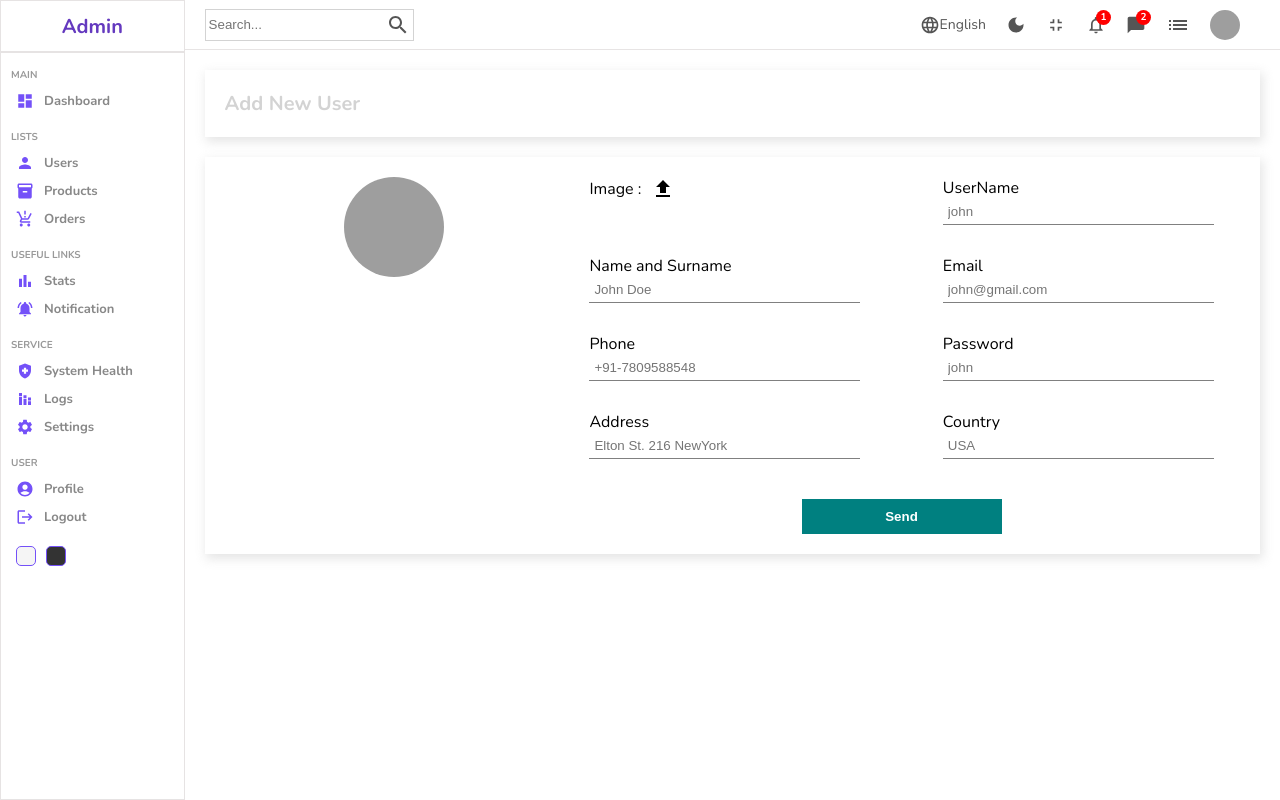
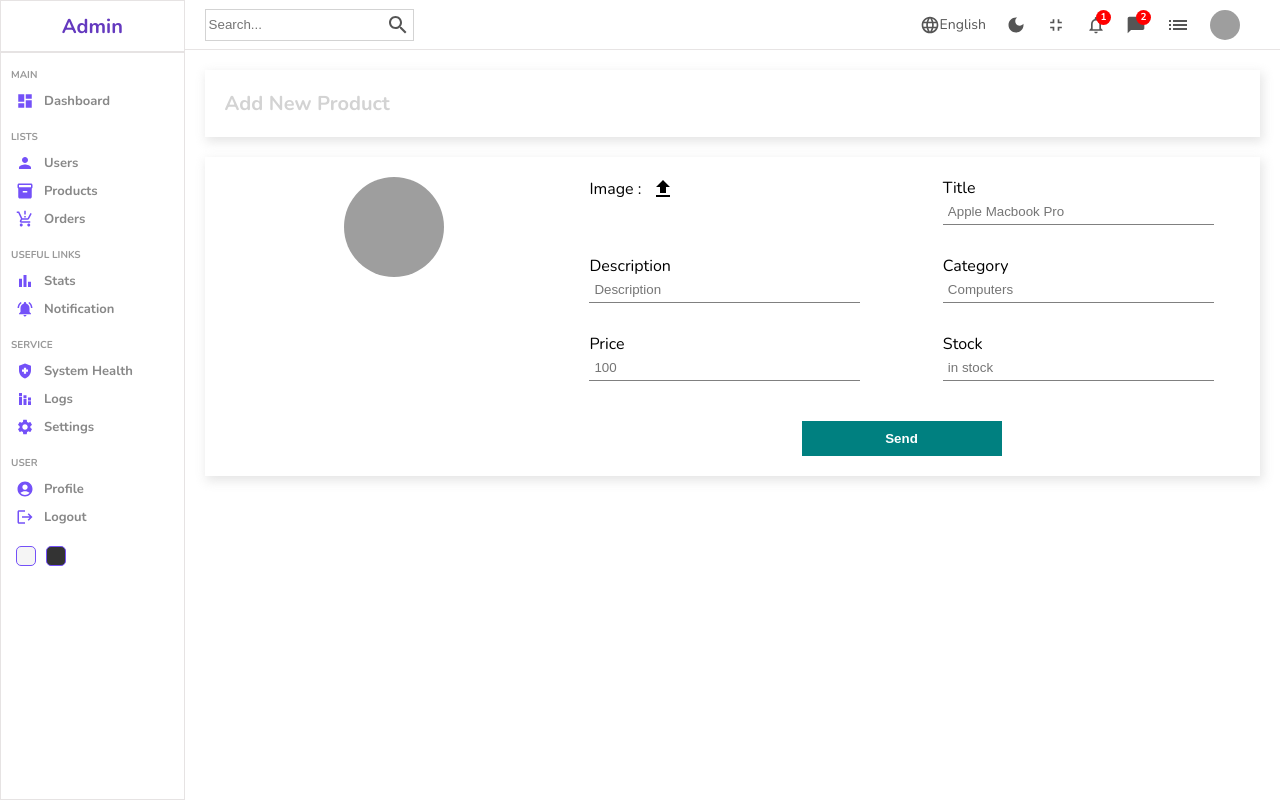
Before and after one commit to imsikun/admin_panel, a React (Create React App) app: page /products/new in a window 1280 px wide. Built offline with nearby package versions, Linux system fonts and the light colour scheme; grey boxes are pictures that could not be loaded.

Commit message:
finishing project

```diff
--- a/src/App.js
+++ b/src/App.js
@@ -5,6 +5,8 @@
 import List from './pages/list/List';
 import Single from './pages/single/Single';
 import New from './pages/new/New';
+import { userInputs } from './formSource';
+import { productInputs } from './formSource';
 function App() {
   return (
     <div className='App'>
@@ -15,12 +17,18 @@
           <Route path='users'>
             <Route index element={<List />} />
             <Route path=':userId' element={<Single />} />
-            <Route path='new' element={<New />} />
+            <Route
+              path='new'
+              element={<New inputs={userInputs} title='Add New User' />}
+            />
           </Route>
           <Route path='products'>
             <Route index element={<List />} />
             <Route path=':productId' element={<Single />} />
-            <Route path='new' element={<New />} />
+            <Route
+              path='new'
+              element={<New inputs={productInputs} title='Add New Product' />}
+            />
           </Route>
         </Route>
       </Routes>
--- a/src/components/datatable/Datatable.jsx
+++ b/src/components/datatable/Datatable.jsx
@@ -1,6 +1,7 @@
 import './datatable.scss';
 import { DataGrid } from '@mui/x-data-grid';
 import { userColumns, userRows } from '../../datatablesource';
+import { Link } from 'react-router-dom';
 
 function Datatable() {
   const actionColumn = [
@@ -11,7 +12,12 @@
       renderCell: () => {
         return (
           <div className='cellAction'>
-            <div className='viewButton'>View</div>
+            <Link
+              to='/users/test'
+              style={{ textDecoration: 'none', cursor: 'pointer' }}
+            >
+              <div className='viewButton'>View</div>
+            </Link>
             <div className='deleteButton'>Delete</div>
           </div>
         );
@@ -21,6 +27,16 @@
 
   return (
     <div className='datatable'>
+      <div className='datatableTitle'>
+        Add New User
+        <Link
+          to='/users/new'
+          className='link'
+          style={{ textDecoration: 'none', cursor: 'pointer' }}
+        >
+          Add New
+        </Link>
+      </div>
       <DataGrid
         rows={userRows}
         columns={userColumns.concat(actionColumn)}
--- a/src/components/datatable/datatable.scss
+++ b/src/components/datatable/datatable.scss
@@ -1,6 +1,26 @@
 .datatable {
   height: 600px;
   padding: 20px;
+
+  .datatableTitle {
+    width: 100%;
+    font-size: 24px;
+    color: gray;
+    margin-bottom: 10px;
+    display: flex;
+    align-items: center;
+    justify-content: space-between;
+
+    .link {
+      text-decoration: none;
+      color: green;
+      font-size: 16px;
+      font-weight: 400;
+      border: 1px solid green;
+      border-radius: 5px;
+      padding: 10px;
+    }
+  }
 
   .cellWithImg {
     display: flex;
--- a/src/components/sidebar/Sidebar.jsx
+++ b/src/components/sidebar/Sidebar.jsx
@@ -10,11 +10,15 @@
 import AccountCircleIcon from '@mui/icons-material/AccountCircle';
 import LogoutIcon from '@mui/icons-material/Logout';
 import StackedBarChartIcon from '@mui/icons-material/StackedBarChart';
+import { Link } from 'react-router-dom';
+
 function Sidebar() {
   return (
     <div className='sidebar'>
       <div className='top'>
+        <Link to='/' style={{ textDecoration: 'none', cursor: 'pointer' }}>
           <span className='logo'>Admin</span>
+        </Link>
       </div>
       <hr />
       <div className='center'>
@@ -25,14 +29,25 @@
             <span>Dashboard</span>
           </li>
           <p className='title'>LISTS</p>
+          <Link
+            to={'/users'}
+            style={{ textDecoration: 'none', cursor: 'pointer' }}
+          >
             <li>
               <PersonIcon className='icon' />
               <span>Users</span>
             </li>
+          </Link>
+
+          <Link
+            to='/products'
+            style={{ textDecoration: 'none', cursor: 'pointer' }}
+          >
             <li>
               <InventoryIcon className='icon' />
               <span>Products</span>
             </li>
+          </Link>
           <li>
             <ProductionQuantityLimitsIcon className='icon' />
             <span>Orders</span>
--- /dev/null
+++ b/src/formSource.js
@@ -0,0 +1,76 @@
+export const userInputs = [
+  {
+    id: 1,
+    label: 'Username',
+    type: 'text',
+    placeholder: 'john_doe',
+  },
+  {
+    id: 2,
+    label: 'Name and surname',
+    type: 'text',
+    placeholder: 'John Doe',
+  },
+  {
+    id: 3,
+    label: 'Email',
+    type: 'mail',
+    placeholder: 'john_doe@gmail.com',
+  },
+  {
+    id: 4,
+    label: 'Phone',
+    type: 'text',
+    placeholder: '+1 234 567 89',
+  },
+  {
+    id: 5,
+    label: 'Password',
+    type: 'password',
+  },
+  {
+    id: 6,
+    label: 'Address',
+    type: 'text',
+    placeholder: 'Elton St. 216 NewYork',
+  },
+  {
+    id: 7,
+    label: 'Country',
+    type: 'text',
+    placeholder: 'USA',
+  },
+];
+
+export const productInputs = [
+  {
+    id: 1,
+    label: 'Title',
+    type: 'text',
+    placeholder: 'Apple Macbook Pro',
+  },
+  {
+    id: 2,
+    label: 'Description',
+    type: 'text',
+    placeholder: 'Description',
+  },
+  {
+    id: 3,
+    label: 'Category',
+    type: 'text',
+    placeholder: 'Computers',
+  },
+  {
+    id: 4,
+    label: 'Price',
+    type: 'text',
+    placeholder: '100',
+  },
+  {
+    id: 5,
+    label: 'Stock',
+    type: 'text',
+    placeholder: 'in stock',
+  },
+];
--- a/src/pages/new/New.jsx
+++ b/src/pages/new/New.jsx
@@ -2,19 +2,26 @@
 import Navbar from '../../components/navbar/Navbar';
 import FileUploadIcon from '@mui/icons-material/FileUpload';
 import './new.scss';
-function New() {
+import { useState } from 'react';
+function New({ inputs, title }) {
+  const [file, setFile] = useState('');
+
   return (
     <div className='new'>
       <Sidebar />
       <div className='newContainer'>
         <Navbar />
         <div className='top'>
-          <h1>Add New User</h1>
+          <h1>{title}</h1>
         </div>
         <div className='bottom'>
           <div className='left'>
             <img
-              src='https://icon-library.com/images/no-image-icon/no-image-icon-0.jpg'
+              src={
+                file
+                  ? URL.createObjectURL(file)
+                  : 'https://icon-library.com/images/no-image-icon/no-image-icon-0.jpg'
+              }
               alt=''
             />
           </div>
@@ -24,36 +31,21 @@
                 <label htmlFor='file'>
                   Image : <FileUploadIcon className='icon' />
                 </label>
-                <input type='file' id='file' style={{ display: 'none' }} />
+                <input
+                  type='file'
+                  id='file'
+                  onChange={(e) => setFile(e.target.files[0])}
+                  style={{ display: 'none' }}
+                />
               </div>
-              <div className='formInput'>
-                <label htmlFor='userName'>UserName</label>
-                <input type='text' placeholder='john' />
-              </div>
-              <div className='formInput'>
-                <label htmlFor='name'>Name and Surname</label>
-                <input type='text' placeholder='John Doe' />
-              </div>
-              <div className='formInput'>
-                <label htmlFor='email'>Email</label>
-                <input type='email' placeholder='john@gmail.com' />
-              </div>
-              <div className='formInput'>
-                <label htmlFor='phone'>Phone</label>
-                <input type='text' placeholder='+91-7809588548' />
-              </div>
-              <div className='formInput'>
-                <label htmlFor='password'>Password</label>
-                <input type='password' placeholder='john' />
-              </div>
-              <div className='formInput'>
-                <label htmlFor='address'>Address</label>
-                <input type='text' placeholder='Elton St. 216 NewYork' />
-              </div>
-              <div className='formInput'>
-                <label htmlFor='country'>Country</label>
-                <input type='text' placeholder='USA' />
-              </div>
+
+              {inputs.map((input) => (
+                <div className='formInput' key={input.id}>
+                  <label>{input.label}</label>
+                  <input type={input.type} placeholder={input.placeholder} />
+                </div>
+              ))}
+
               <button>Send</button>
             </form>
           </div>
```
Lines whose indentation alone changed are shown as unchanged.
